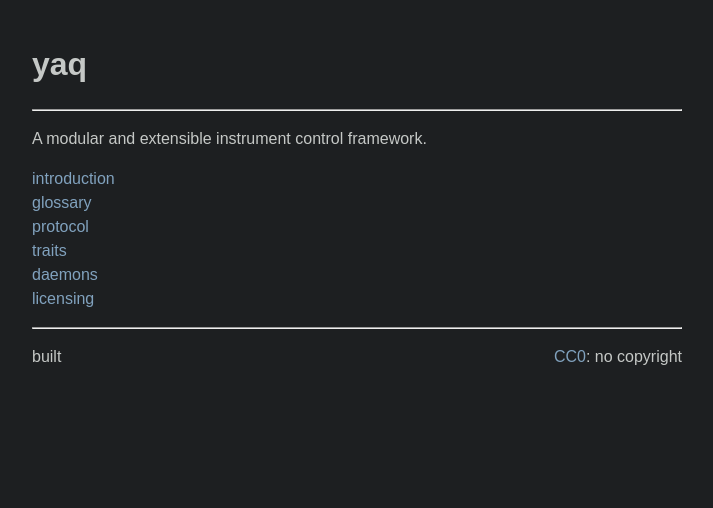
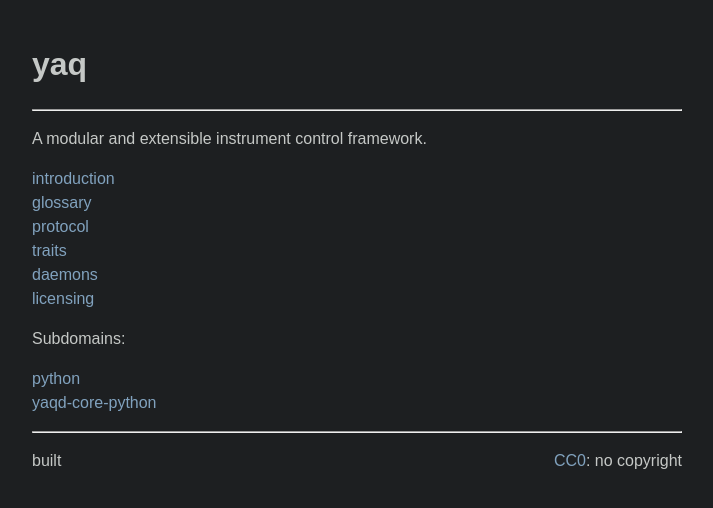
Before and after one commit to yaq-project/yaq-fyi, a Python web app: template templates/index.html in a window 1280 px wide. Shown: the top 508 px of the page, without its empty margins (283-996 px from the left). Run offline with Jinja, Linux system fonts and the light colour scheme; the template is opened without the code that fills it, so the values that code supplies are empty.

Commit message:
link to subdomains

```diff
--- a/templates/index.html
+++ b/templates/index.html
@@ -17,4 +17,13 @@
 <a href="./licensing/">licensing</a> </br>
 </p>
 
+<p>
+Subdomains:
+</p>
+
+<p>
+<a href="https://python.yaq.fyi">python</a> </br>
+<a href="https://yaqd-core-python.yaq.fyi">yaqd-core-python</a> </br>
+</p>
+
 {% include "footer.html" %}
```
